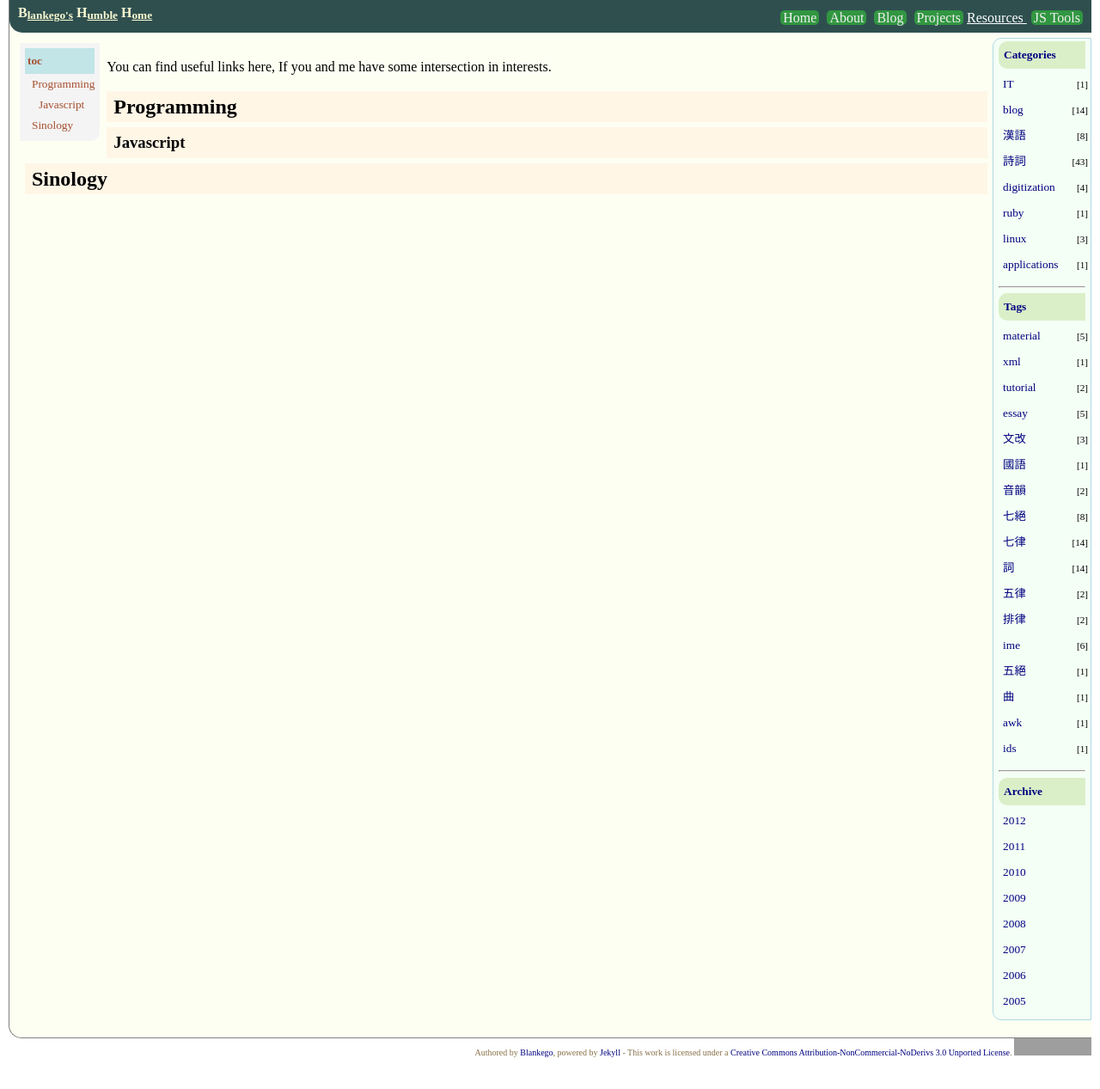
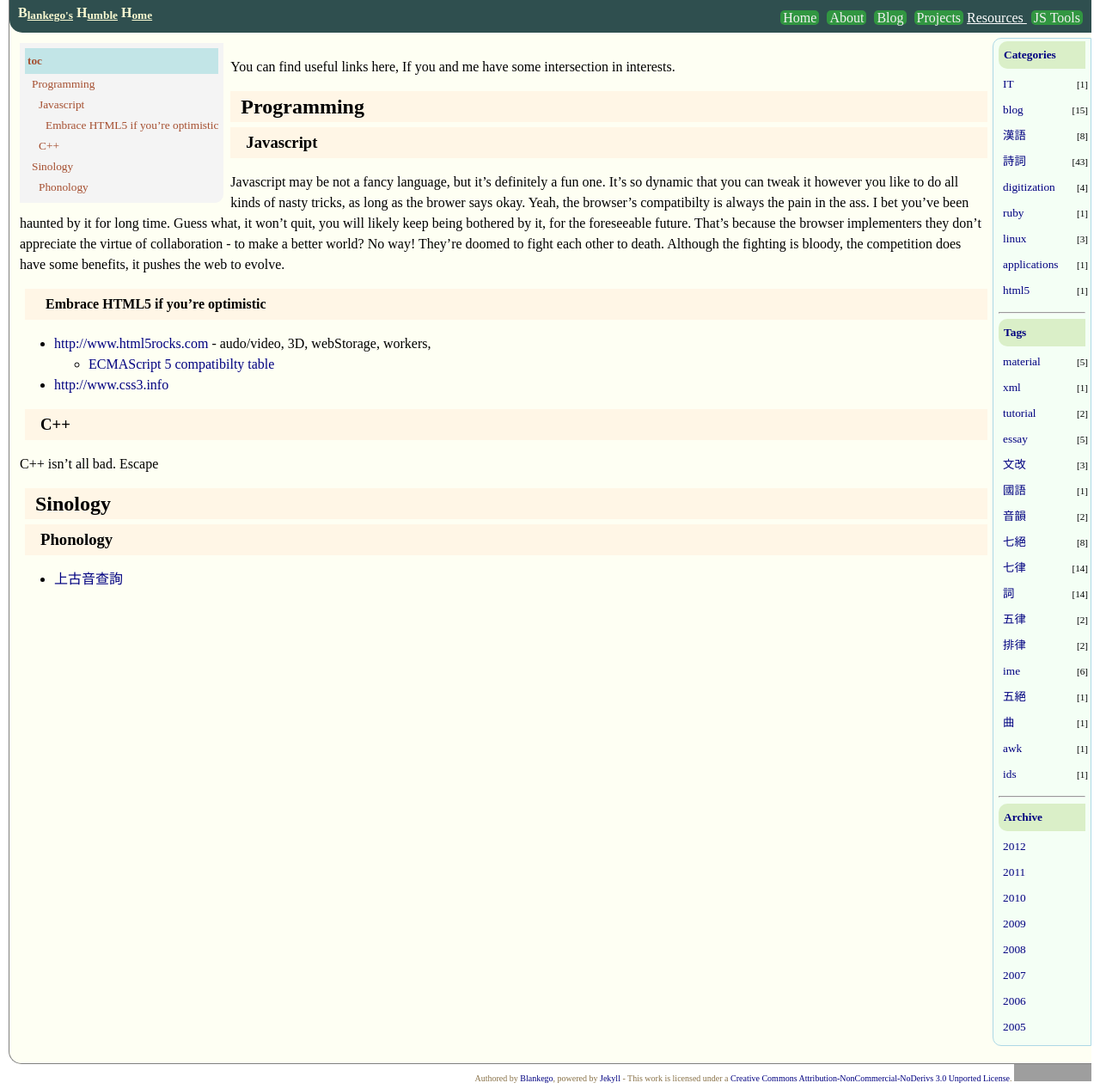
Before and after one commit to blankego/blankego.github.com, a Jekyll site: the page built from resources.md, in a window 1280 px wide. Shown: the whole page at 86% size. Built offline with Jekyll 4.4.1, drawn with Linux system fonts in a browser that asks for light colours; Markdown is read by kramdown in place of the engine named in the settings; before the commit the page ends 1237 px from its top, so only the background shows below that; grey boxes are pictures that could not be loaded.

Commit message:
make it better

```diff
--- a/assets/css/main.css
+++ b/assets/css/main.css
@@ -24,6 +24,21 @@ h1,h2,h3,h4{
 h5,h6{
     margin:6px;
     padding: 6px 6px 6px 10px;
+}
+h2{
+	padding-left: 12px;
+}
+h3{
+	padding-left:18px;
+}
+h4{
+	padding-left:24px;
+}
+h5{
+	padding-left:30px;
+}
+h6{
+	padding-left:36px;
 }
 #siteName{
     color: #fafad2;
@@ -169,11 +184,25 @@ pre{
     margin: 6px;
     width: auto;
     background: #edfff5;
+    white-space: pre; /* CSS2 */
+	white-space: -moz-pre-wrap; /* Mozilla */
+	white-space: -hp-pre-wrap; /* HP printers */
+	white-space: -o-pre-wrap; /* Opera 7 */
+	white-space: -pre-wrap; /* Opera 4-6 */
+	white-space: pre-wrap; /* CSS 2.1 */
+	white-space: pre-line; /* CSS 3 (and 2.1 as well, actually) */
+	word-wrap: break-word; /* IE */
+	overflow:auto;
 }
-pre.excerpt{
-    border: 0;
-    background: #fefff3;
-    margin-bottom: 80px;
+div.excerpt{
+    border: 1px dotted grey;
+    background: #F7FFF3;
+    margin:5px 15px 30px 15px;
+    padding: 10px 20px;
+    line-height: 1.3em;
+    color: #4D4D4D;
+    overflow: auto;
+    border-radius: 0 30px 0 30px;
 }
 
 pre>code{
@@ -221,6 +250,7 @@ td,th{
     color: #a54f30;
     margin-right: 8px;
     margin-bottom: 8px;
+    z-index: 250;
 }
 .H2{
     margin-left: 8px;
--- a/index.html
+++ b/index.html
@@ -2,5 +2,5 @@
 layout: main
 title: Home
 ---
-<h1>Welcome to my site!</h1>
-<p>It's just a test which is as simple as it should be.</p>
+{% assign pagesToShow = 6 %}
+{% include post-summary.html %}
--- a/resources.md
+++ b/resources.md
@@ -7,5 +7,17 @@ You can find useful links here, If you and me have some intersection in interest
 
 ## Programming
 ### Javascript
+Javascript may be not a fancy language, but it's definitely a fun one. It's so dynamic that you can tweak it however you like to do all kinds of nasty tricks, as long as the brower says okay. Yeah, the browser's compatibilty is always the pain in the ass. I bet you've been haunted by it for long time. Guess what, it won't quit, you will likely keep being bothered by it, for the foreseeable future. That's because the browser implementers they don't appreciate the virtue of collaboration - to make a better world? No way! They're doomed to fight each other to death. Although the fighting is bloody, the competition does have some benefits, it pushes the web to evolve.
+
+#### Embrace HTML5 if you're optimistic
++ <http://www.html5rocks.com> - audo/video, 3D, webStorage, workers,
+	+ [ECMAScript 5 compatibilty table](http://kangax.github.com/es5-compat-table/)
++ <http://www.css3.info>
+
+
+### C++
+C++ isn't all bad. Escape
 
 ##Sinology
+### Phonology
++ [上古音查詢](http://www.eastling.org/oc/oldage.aspx)
```
Also changed, not shown: _includes/post-summary.html (added, +35 -0 lines), _posts/html5/2012-04-30-用RUBY元素給漢字加上注音.md (added, +49 -0 lines), blog.html (+3 -28 lines), foo.md (+1 -0 lines).
